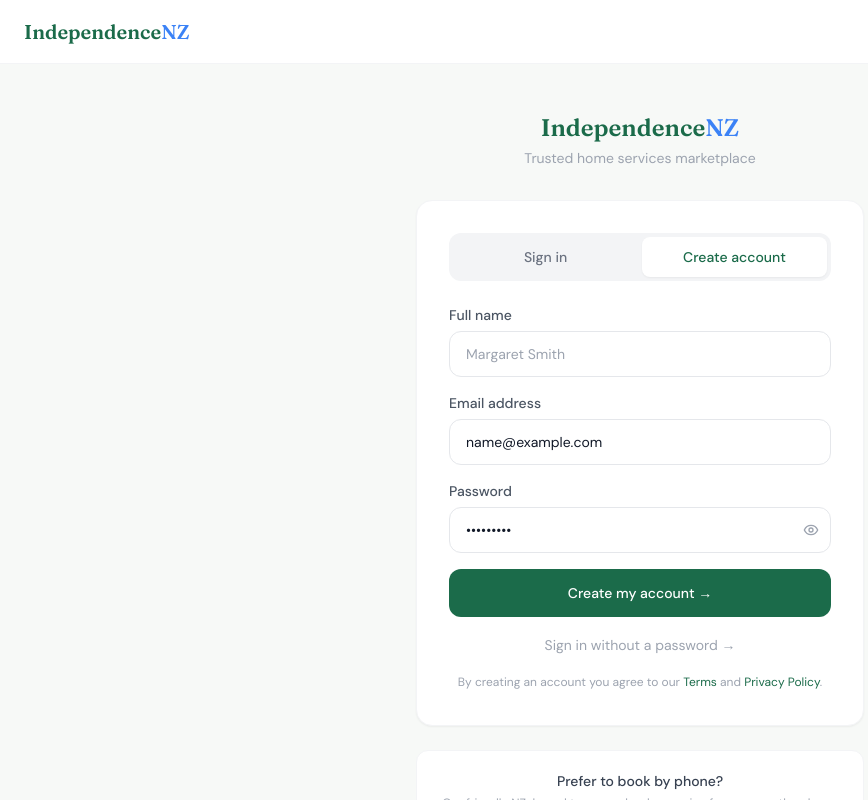
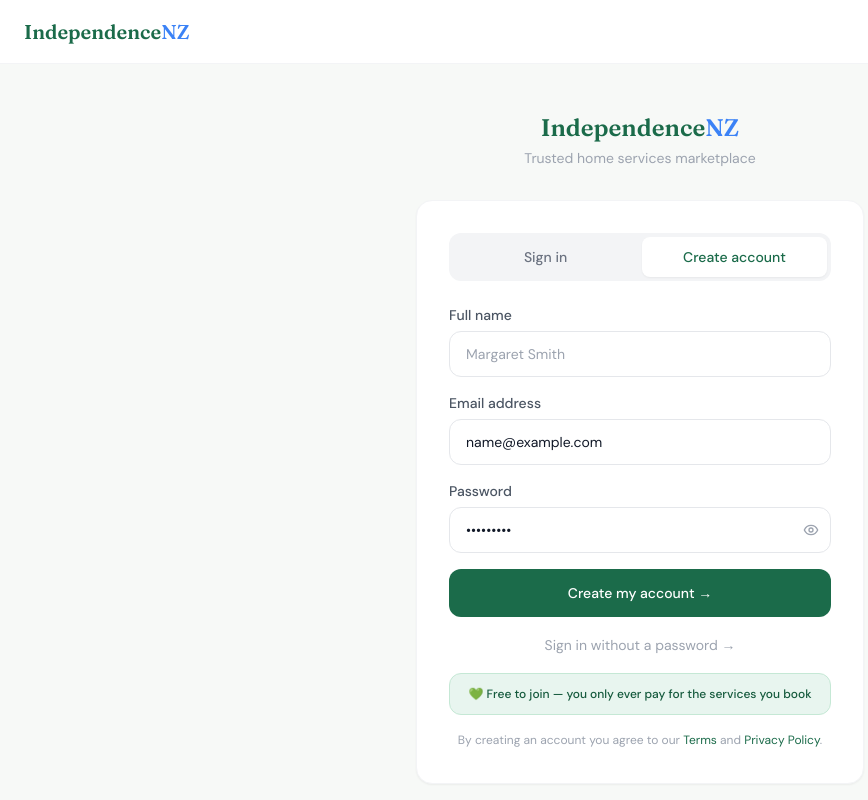
Before and after one commit to independenceservicesnz-coder/independence-nz, a Next.js app: page /auth/login in a window 1280 px wide. Both pictures are taken after typing "name@example.com", "Sample123" into the empty fields and a click on the button "Create account". Shown: the top 800 px of the page, without its empty margins (0-868 px from the left). Built offline with nearby package versions, Linux system fonts and the light colour scheme; no server answers.

Commit message:
Update AuthForm.tsx

```diff
--- a/src/app/auth/login/AuthForm.tsx
+++ b/src/app/auth/login/AuthForm.tsx
@@ -194,7 +194,13 @@ export default function AuthForm() {
                 </button>
               </div>
             )}
-
+{mode === 'signup' && (
+  <div className="bg-brand-50 border border-brand-100 rounded-xl p-3 mt-4 text-center">
+    <p className="text-xs text-brand-600 font-medium">
+      💚 Free to join — you only ever pay for the services you book
+    </p>
+  </div>
+)}
             {mode === 'signup' && (
               <p className="text-xs text-gray-400 text-center mt-4 leading-relaxed">
                 By creating an account you agree to our{' '}
```
